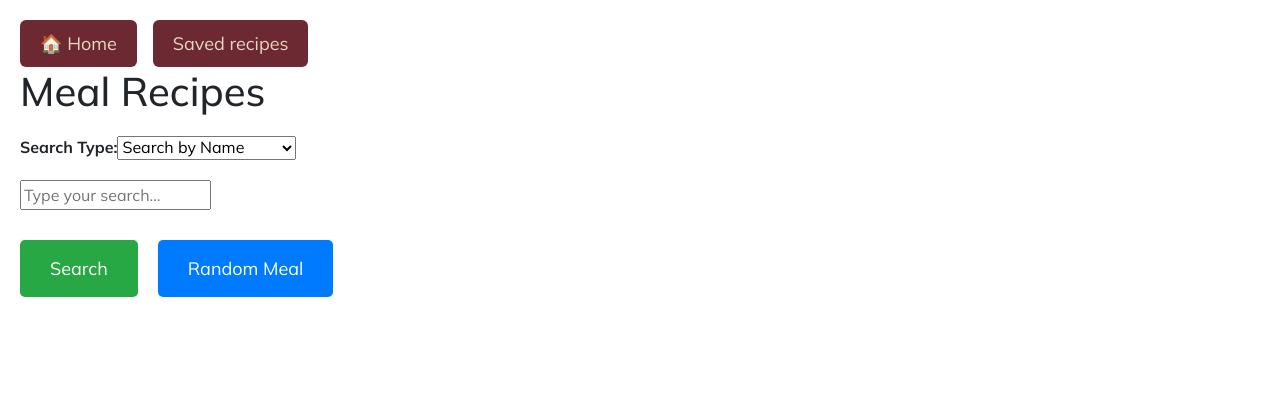
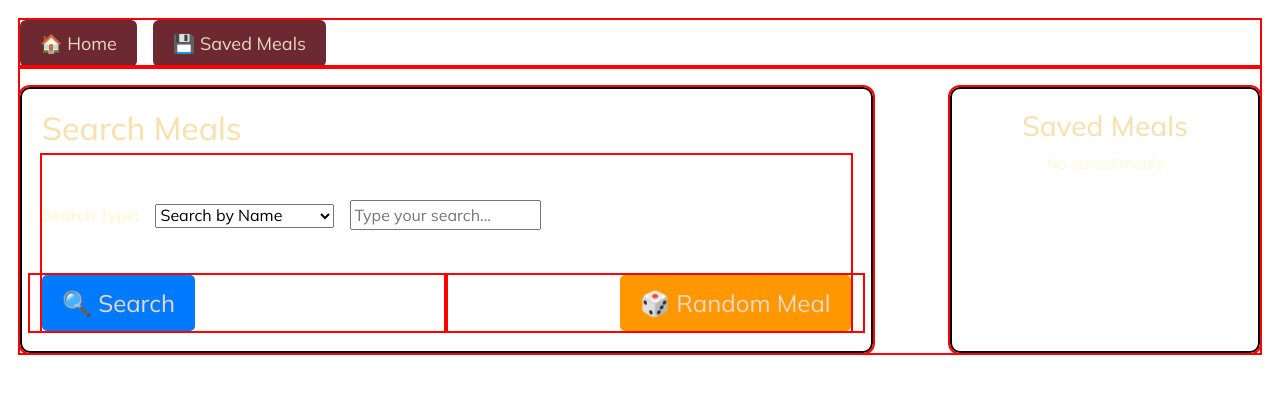
Before and after one commit to HenrikSaega/ryhmatoo, a React (Create React App) app: page /search in a window 1280 px wide. Shown: the top 394 px of the page. Built offline with nearby package versions, Linux system fonts and the light colour scheme.

Commit message:
search .css finished

```diff
--- a/src/assets/styles/App.css
+++ b/src/assets/styles/App.css
@@ -1,7 +1,7 @@
 @import url('https://fonts.googleapis.com/css2?family=Mulish:ital,wght@0,200..1000;1,200..1000&display=swap');
-/* div {
+div {
   outline: 2px solid red;
-}  */
+}
 
 * {
   font-family: Mulish;
--- a/src/assets/styles/SavedRecipes.css
+++ b/src/assets/styles/SavedRecipes.css
@@ -59,6 +59,7 @@
 }
 
 .meal-view .btn:hover{
+    color: #211f1f;
     background-color: #a4d0a4;
 }
 
@@ -102,6 +103,34 @@
     background-color:#561c24;
 }
 
+.search-btn {
+    background-color: #007bff;
+    color: #e8d8c4;
+    border: none;
+    padding: 10px 20px;
+    font-size: x-large;
+    border-radius: 5px;
+}
+
+.search-btn:hover {
+    background-color: #0056b3;
+    cursor: pointer;
+}
+
+.random-btn {
+    background-color: #ff9800;
+    color: #e8d8c4;
+    border: none;
+    padding: 10px 20px;
+    font-size: x-large;
+    border-radius: 5px;
+}
+
+.random-btn:hover {
+    background-color: #e68900;
+    cursor: pointer;
+}
+
 .list{
     list-style: none;
     padding: 0;
--- a/src/pages/SavedRecipes.js
+++ b/src/pages/SavedRecipes.js
@@ -50,7 +50,6 @@ const SavedRecipes = () => {
                   </button>
                 </div>
               </div>
-
 
               <div className='row'>
                 <div className='col-6'>
--- a/src/pages/Search.js
+++ b/src/pages/Search.js
@@ -9,6 +9,8 @@ const Search = () => {
   const [searchValue, setSearchValue] = useState('');
   const [options, setOptions] = useState([]);
   const [showInput, setShowInput] = useState(true);
+
+  const [savedMeals, setSavedMeals] = useState([]);
 
   const navigate = useNavigate();
 
@@ -76,25 +78,22 @@ const Search = () => {
     <div className='main'>
       <div className='btn-container'>
         <button className='btn' onClick={() => navigate('/')}>🏠 Home</button>
-        <button className='btn mx-3' onClick={() => navigate('/saved')}>Saved recipes</button>
+        <button className='btn mx-3' onClick={() => navigate('/saved')}>💾 Saved Meals</button>
       </div>
-
-      <h1>Meal Recipes</h1>
-
+      <div className='row-container'>
+        <div className='meal-view card col-md-11'>
+          <h2>Search Meals</h2>
+          <div>
             {/* Select search type */}
-      <div style={{ margin: '20px 0' }}>
-        <label><strong>Search Type: </strong></label>
-        <select value={searchType} onChange={handleSearchTypeChange}>
+            <label className='my-5'><strong>Search Type: </strong></label>
+            <select className='mx-3' value={searchType} onChange={handleSearchTypeChange}>
               <option value="search">Search by Name</option>
               <option value="letter">Search by First Letter</option>
               <option value="filter">Filter by Ingredient</option>
               <option value="category">Filter by Category</option>
               <option value="area">Filter by Area</option>
             </select>
-      </div>
-
             {/* Input or option list */}
-      <div style={{ marginBottom: '20px' }}>
             {showInput ? (
               <input
                 type="text"
@@ -113,38 +112,50 @@ const Search = () => {
                 ))}
               </select>
             )}
+            <div className='row'>
+              <div className='col-6'>
+                {/* Search & Random Buttons */}
+                <button
+                  onClick={handleSearchSubmit}
+                  className='search-btn'
+                >
+                  🔍 Search
+                </button>
+              </div>
+              <div className='d-flex justify-content-end col-6'>
+                <button
+                  onClick={fetchRandomMeal} // Now calls the function
+                  className='random-btn'
+                >
+                  🎲 Random Meal
+                </button>
               </div>
 
-      {/* Search & Random Buttons */}
-      <div style={{ marginTop: '30px' }}>
-        <button
-          onClick={handleSearchSubmit}
-          style={{
-            padding: '15px 30px',
-            fontSize: '18px',
-            marginRight: '20px',
-            backgroundColor: '#28a745',
-            color: 'white',
-            border: 'none',
-            borderRadius: '5px'
-          }}
+            </div>
+          </div>
+        </div>
+        {/* Sidebar: Always Show Saved Meals */}
+        <div className='card saved-meals col-md-3'>
+          <h3>Saved Meals</h3>
+          {savedMeals.length === 0 ? (
+            <p>No saved meals</p>
+          ) : (
+            <ul className='list'>
+              {savedMeals.map((meal) => (
+                <li key={meal.idMeal} className='list-items'
+                  onClick={() => navigate('/saved', { state: { meal } })} // Navigate to show details
                 >
-          Search
-        </button>
-
-        <button
-          onClick={fetchRandomMeal} // Now calls the function
-          style={{
-            padding: '15px 30px',
-            fontSize: '18px',
-            backgroundColor: '#007bff',
-            color: 'white',
-            border: 'none',
-            borderRadius: '5px'
-          }}
-        >
-          Random Meal
-        </button>
+                  <img
+                    className='list-item'
+                    src={meal.strMealThumb}
+                    alt={meal.strMeal}
+                  />
+                  <span>{meal.strMeal}</span>
+                </li>
+              ))}
+            </ul>
+          )}
+        </div>
       </div>
     </div>
   );
```
Lines whose indentation alone changed are shown as unchanged.
